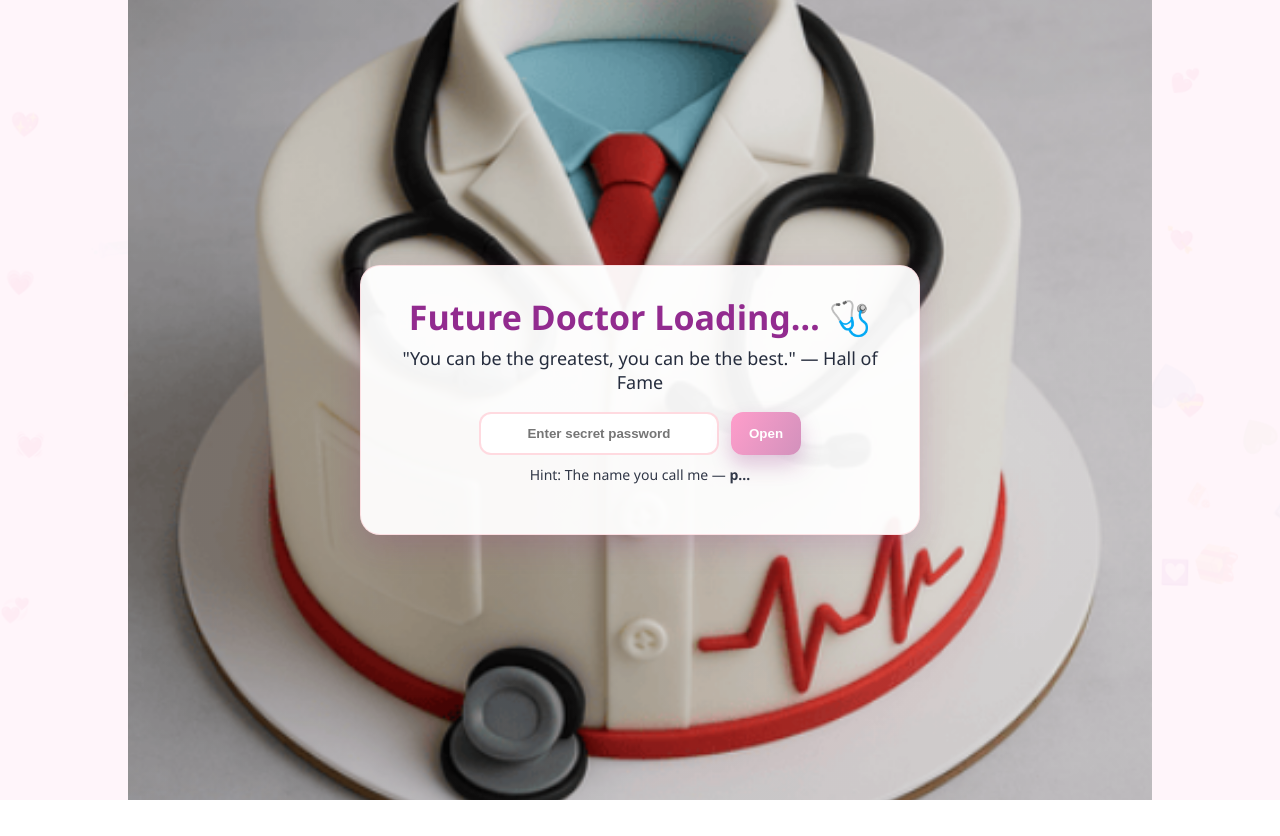
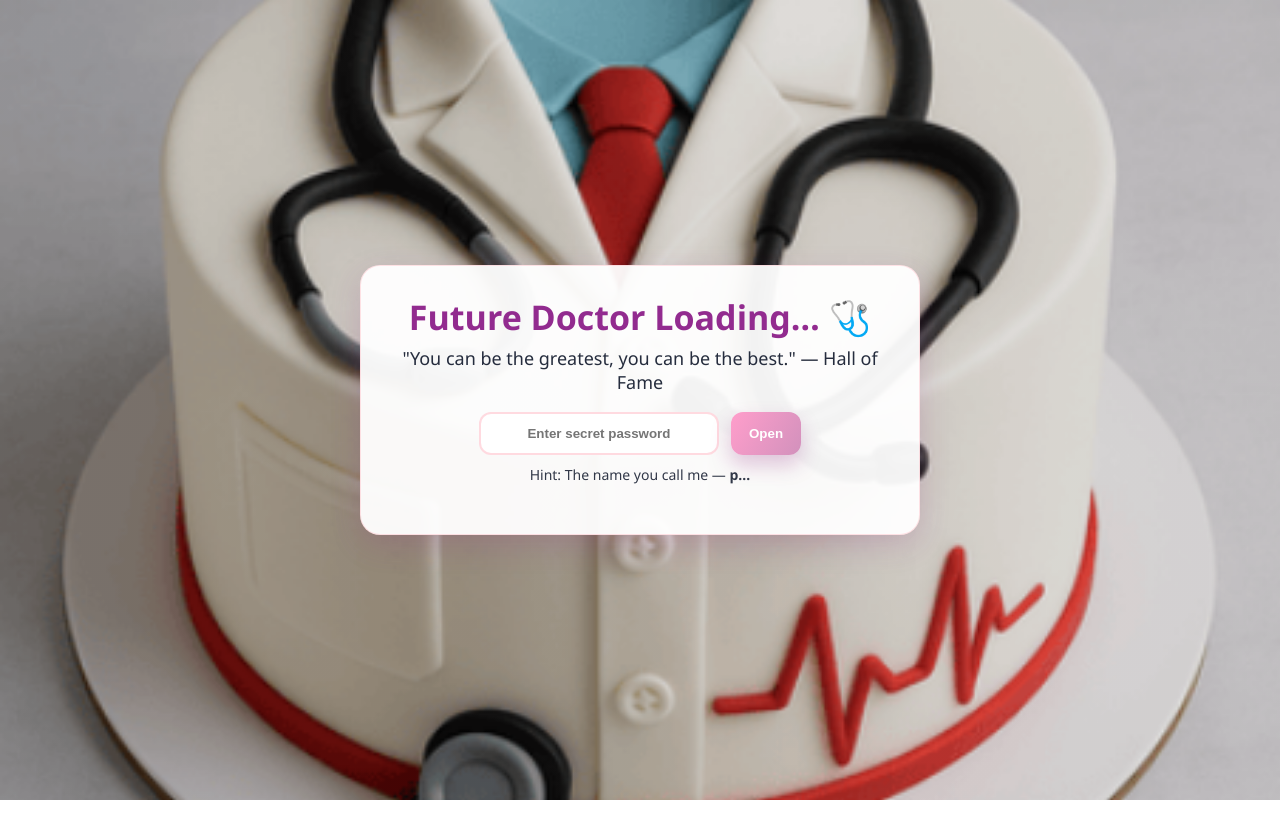
Before and after one commit to Abhirajraushan/HappyBirthday, a plain HTML site: page index.html in a window 1280 px wide. Shown: the top 836 px of the page. Drawn offline with Linux system fonts and the light colour scheme.

Commit message:
Update index.html

```diff
--- a/index.html
+++ b/index.html
@@ -35,7 +35,7 @@
   background:
     linear-gradient(rgba(0,0,0,0.1), rgba(0,0,0,0.1)),  /* halki dark overlay */
     url('dc_background.png');   /* 👈 teri image */
-  background-size: 80%;       /* pura screen fill */
+  background-size: cover;       /* pura screen fill */
   background-position: center;  /* center me crop */
   background-repeat: no-repeat;
 
```
